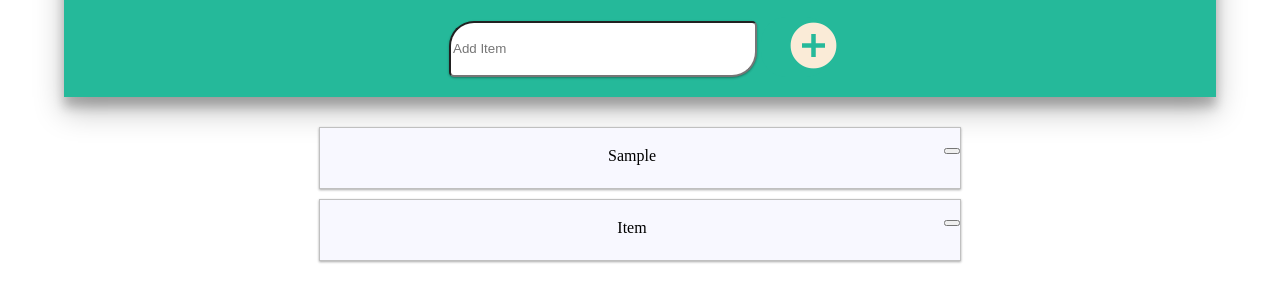
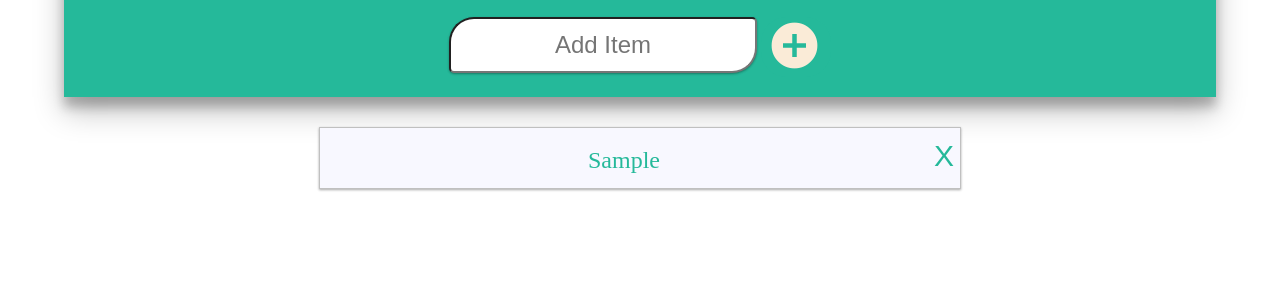
Before and after one commit to Ho4ka/my-todo, a plain HTML site: page index.html in a window 1280 px wide. Both pictures are taken after typing "Sample" into the empty fields and a click on the button "add_circle_icon". Shown: the part 53-354 px from the top of the page. Drawn offline with Linux system fonts and the light colour scheme.

Commit message:
Add Some functionality

```diff
--- a/css/style.scss
+++ b/css/style.scss
@@ -12,11 +12,14 @@ header {
         text-align: center;
     }
     input {
+        text-align: center;
         width: 300px;
         height: 50px;
         margin-top: 15px;
         box-shadow: none;
         outline: none;
+        font-size: 24px;
+        color: #25b99a;
         border-radius: 25px 5px 25px 5px;
         box-shadow: 0 1px 3px rgba(0, 0, 0, 0.12), 0 1px 2px rgba(0, 0, 0, 0.24);
         transition: all 0.3s cubic-bezier(.25, .8, .25, 1);
@@ -38,15 +41,9 @@ header {
         position: relative;
         top: 20px;
     }
-    button:hover {
-        box-shadow: 0 14px 28px rgba(0, 0, 0, 0.25), 0 10px 10px rgba(0, 0, 0, 0.22);
-    }
     .material-icons {
         font-size: 55px;
         color: antiquewhite;
-    }
-    i {
-        width: 20px !important;
     }
 }
 
@@ -71,8 +68,19 @@ header {
         border: 1px solid silver;
         text-align: center;
         box-shadow: 0 1px 3px rgba(0, 0, 0, 0.12), 0 1px 2px rgba(0, 0, 0, 0.24);
+        font-size: 24px;
+        color: #25b99a;
+    }
+    li:hover {
+        box-shadow: 0 14px 28px rgba(0, 0, 0, 0.25), 0 10px 10px rgba(0, 0, 0, 0.22);
     }
     #remove {
         float: right;
+        font-size: 30px;
+        color: #25b99a;
+        border: 25px;
+        background: ghostwhite;
+        position: relative;
+        bottom: 10px;
     }
 }
--- a/index.html
+++ b/index.html
@@ -28,9 +28,7 @@
 
     <div class="wrapper">
         <ul id="todo">
-            <li>Item
-                <button id="remove"></button>
-            </li>
+
 
         </ul>
 
--- a/js/main.js
+++ b/js/main.js
@@ -1,25 +1,50 @@
-document.getElementById('add').addEventListener('click', function(){
+// var removeSVG = '<svg fill="#000000" height="24" viewBox="0 0 24 24" width="24"xmlns="http://www.w3.org/2000/svg"><path d="M0 0h24v24H0V0z" fill="none"/><path d="M6 19c0 1.1.9 2 2 2h8c1.1 0 2-.9 2-2V7H6v12zm2.46-7.12l1.41-1.41L12 12.59l2.12-2.12 1.41 1.41L13.41 14l2.12 2.12-1.41 1.41L12 15.41l-2.12 2.12-1.41-1.41L10.59 14l-2.13-2.12zM15.5 4l-1-1h-5l-1 1H5v2h14V4z"/><path d="M0 0h24v24H0z" fill="none"/></svg>';
+
+var add = document.getElementById('add').addEventListener('click', function() {
     var value = document.getElementById('item').value;
+
+
     if (value) {
-    addItem(value);
-    document.getElementById('item').value = "";
-  }
+        addItem(value);
+        document.getElementById('item').value = "";
+    }
+
+})
+
+addEventListener('keypress', function(e) {
+  var value = document.getElementById('item').value;
+    if (e.keyCode === 13) {
+          addItem(value);
+        document.getElementById('item').value = "";
+    }
+    if(value === ""){
+
+    }
 })
 
 
-
- function addItem(text){
+function addItem(text) {
     var list = document.getElementById('todo');
     var item = document.createElement('li');
     item.innerText = text;
-    item.classList=('item');
+    item.classList = ('item');
 
-   var button =  document.createElement('button');
-   button.id = "remove";
-   item.appendChild(button);
+    var button = document.createElement('button');
+    button.textContent = "X";
+    button.classList = "material-icon";
+    button.id = "remove"
+    item.appendChild(button);
+
+    //    var materialIcon = document.createElement('i');
+    //    materialIcon.classList=('materi-icon');
+    //    materialIcon.innerText= removeSVG;
+    //    item.appendChild(materialIcon);
+
+    button.addEventListener('click', function() {
+        item.remove(this.item);
+    })
 
 
+    list.insertBefore(item, list.childNodes[0]);
 
-  list.insertBefore(item , list.childNodes[0]);
-
-}
+};
```
Also changed, not shown: css/style.css, 1 other file.
